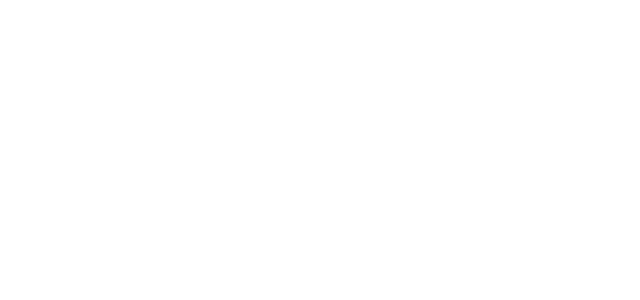
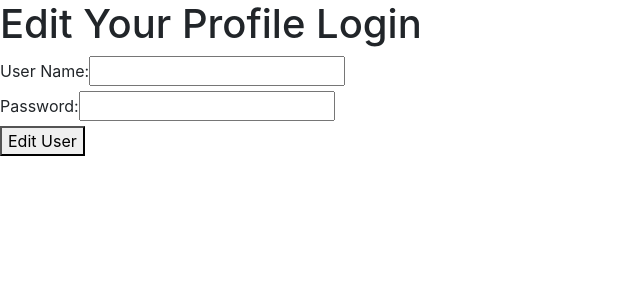
Before and after one commit to SmileJR/pikminApp, a React (Create React App) app in the folder client/: page /users/1/edit in a window 1280 px wide. Shown: the top 300 px of the page, without its empty margins (0-640 px from the left). Built offline with nearby package versions, Linux system fonts and the light colour scheme; no server answers.

Commit message:
getting ready to style everythings working

```diff
--- a/client/src/App.js
+++ b/client/src/App.js
@@ -7,6 +7,7 @@
 import Pikmin from '../src/components/Pikmin'
 import HomePage from '../src/components/HomePage'
 import SignUp from '../src/components/SignUp'
+import EditUser from '../src/components/EditUser';
 
 
 
@@ -22,6 +23,7 @@
       <Route exact path='/' component={HomePage} />
       <Route exact path='/users/:userId/newpikmin' component={NewPikmin} />
       <Route exact path='/users/:id' component={UserPage} />
+      <Route exact path="/users/:userId/edit" component={EditUser} />
       <Route exact path='/signup' component={SignUp} />
       <Route exact path='/users/:userId/pikmin' component={Pikmin} />
 
--- /dev/null
+++ b/client/src/components/EditUser.js
@@ -0,0 +1,73 @@
+import React, { Component } from 'react';
+import axios from "axios";
+class EditUser extends Component {
+    state = {
+        users: [],
+        newUser: {
+          username: "",
+          password: ""
+        }
+      };
+    componentDidMount() {
+        // make an api call to get one single user
+        // On the server URL is '/api/users/:userId'
+        const userId = this.props.match.params.userId
+        axios.get(`/api/users/${userId}`).then(res => {
+          console.log(res.data)
+          this.setState({ user: res.data })
+        })
+      }
+    handleChange = event => {
+        console.log("name", event.target.name);
+        console.log("value", event.target.value);
+        const updatedNewUser = { ...this.state.newUser };
+        // event target name wil be either 'username or password'
+        updatedNewUser[event.target.name] = event.target.value;
+        this.setState({ newUser: updatedNewUser });
+      };
+      handleSubmit = event => {
+          event.preventDefault();
+          const userId = this.props.match.params.userId
+        // make post request to our api to create new user
+        axios.patch(`/api/users/${userId}`, this.state.newUser)
+          .then(res => {
+            this.props.history.push(`/profiles`)
+          })
+          .catch(err => {
+            console.log(err);
+          });
+        // when we get that data back, we need to navigate to the new users page
+      };
+    render() {
+        return (
+
+            <div>
+                <h1>Edit Your Profile Login</h1>
+                <form onSubmit={this.handleSubmit}>
+          <div>
+            <label htmlFor="username">User Name: </label>
+            <input
+              onChange={this.handleChange}
+              value={this.state.newUser.username}
+              type="text"
+              name="username"
+            />
+          </div>
+          <div>
+            <label htmlFor="password">Password: </label>
+            <input
+              onChange={this.handleChange}
+              value={this.state.newUser.password}
+              type="password"
+              name="password"
+            />
+                    </div>
+
+          <button type="submit">Edit User</button>
+        </form>
+            </div>
+        );
+    }
+}
+
+export default EditUser;
--- a/client/src/components/NewPikmin.js
+++ b/client/src/components/NewPikmin.js
@@ -3,6 +3,7 @@
 import axios from 'axios'
 import { Link } from 'react-router-dom'
 import NavBar from './NavBar'
+import { Button } from 'reactstrap';
 
 class NewPikmin extends Component {
   state = {
@@ -123,6 +124,7 @@
 
           <button type="submit">Create New Pikmin</button>
         </form>
+        <Button color="primary">primary</Button>{' '}
       </div>
     );
   }
--- a/client/src/components/Pikmin.js
+++ b/client/src/components/Pikmin.js
@@ -46,6 +46,7 @@
 
   componentDidMount(){
     const initialState = {
+      //if i dont do this part the app wont know what to put in the state
       pikminId: this.props.pikmin._id,
       imageUrl: this.props.pikmin.imageUrl,
       pikminName: this.props.pikmin.pikminName,
--- a/client/src/components/UserPage.js
+++ b/client/src/components/UserPage.js
@@ -4,6 +4,7 @@
 import Pikmin from './Pikmin'
 import NavBar from './NavBar'
 import { Link } from 'react-router-dom'
+
 // Need info about a user
 // Need info about that users ideas
 
@@ -81,8 +82,8 @@
     return (
       <div>
         <NavBar />
-
-        <button onClick={this.onDelete.bind(this)}>Delete</button>
+        <button><Link to={`/users/${this.props.match.params.id}/edit`}>Edit Account</Link></button>
+        <button onClick={this.onDelete.bind(this)}>Delete Account</button>
 
 
 
```
